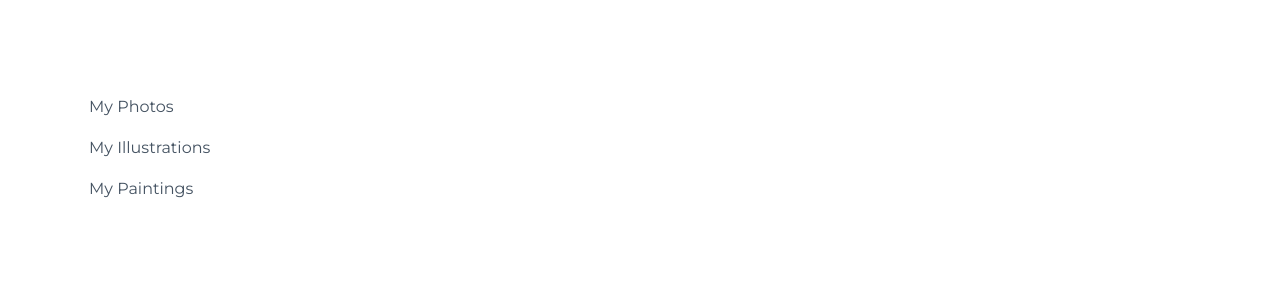
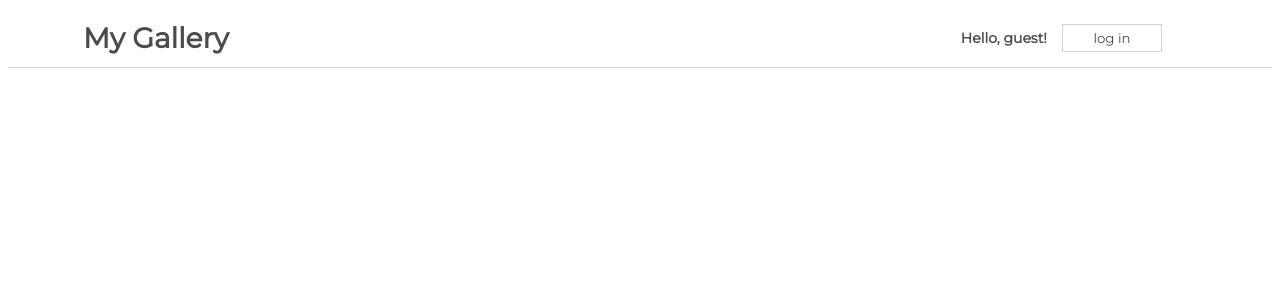
Before and after one commit to lienebriede/CI-react-challenges, a React (Create React App) app in the folder my-app/: page / in a window 1280 px wide. Shown: the top 300 px of the page. Built offline with nearby package versions, Linux system fonts and the light colour scheme.

Commit message:
Add NavBarSimple

```diff
--- a/my-app/src/App.js
+++ b/my-app/src/App.js
@@ -1,10 +1,10 @@
 import css from './App.module.css';
-import Sidebar from './components/Sidebar';
+import NavBarSimple from './components/NavBarSimple';
 
 function App() {
   return (
     <div className={css.App}>
-      <Sidebar />
+      <NavBarSimple />
     </div>
   );
 }
--- /dev/null
+++ b/my-app/src/components/NavBarSimple.js
@@ -0,0 +1,50 @@
+import React from 'react';
+import css from './css/NavBarSimple.module.css';
+
+
+class NavBarSimple extends React.Component {
+    constructor(props) {
+        super(props);
+        this.state = {
+            introduction: "Hello, guest!",
+            buttonText: "log in",
+        };
+    }
+
+    // This prints the state before the update
+    // handleClick() {
+    //     this.setState((prevState) => {
+    //         console.log("Previous State:", prevState);
+    //         return {
+    //             introduction: prevState.introduction === "Hello, guest!" ? "Welcome back, user!" : "Hello, guest!",
+    //             buttonText: prevState.buttonText === "log in" ? "log out" : "log in",
+    //         };
+    //     });
+    // }
+
+    // This prints the state after the state update
+    handleClick = () => {
+        this.setState((prevState) => ({
+            introduction: prevState.introduction === "Hello, guest!" ? "Welcome back, user!" : "Hello, guest!",
+            buttonText: prevState.buttonText === "Log out" ? "Log in" : "Log out",
+        }), () => console.log(this.state.introduction))
+
+    }
+
+    render() {
+        return (
+            <div className={css.NavBar}>
+                <h1>My Gallery</h1>
+                <div>
+                    <span>
+                        {this.state.introduction}
+                    </span>
+                    <button onClick={() => this.handleClick()}>{this.state.buttonText}</button>
+                </div>
+            </div>
+        )
+    }
+}
+
+
+export default NavBarSimple
```
